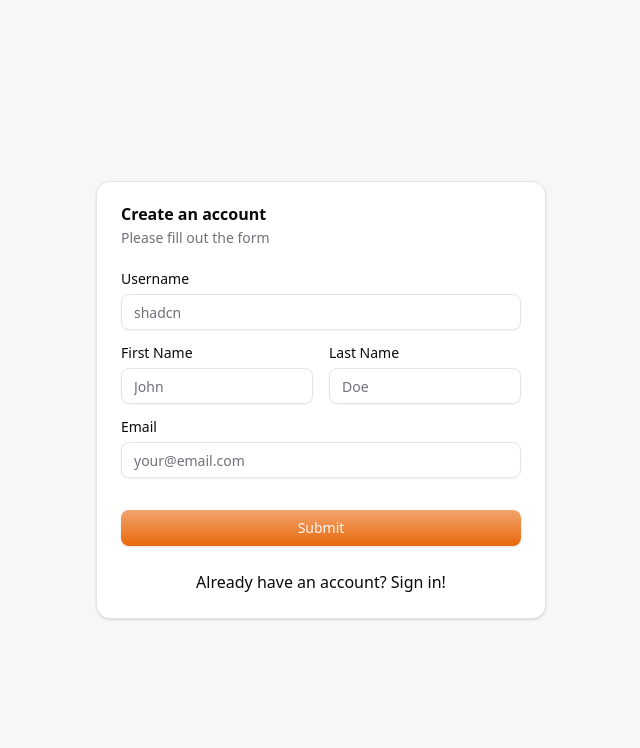
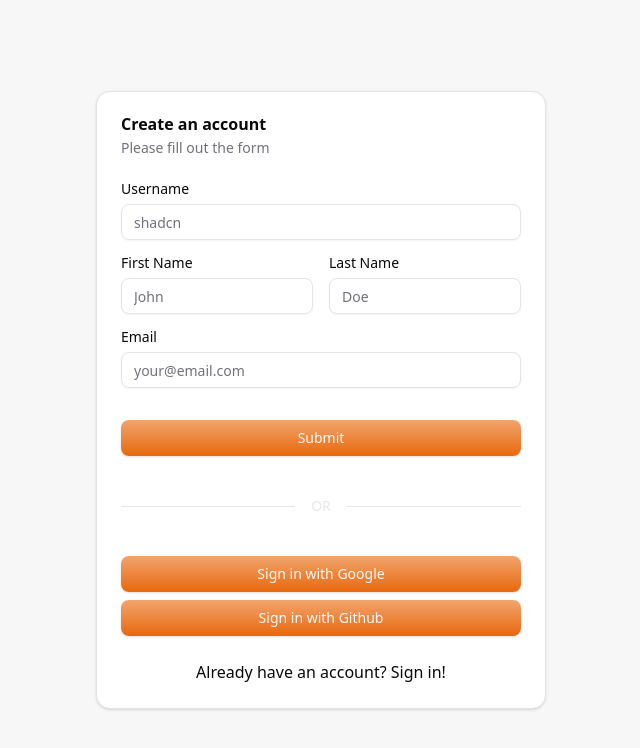
Before and after one commit to AmarMuric04/auth_template, a Next.js app: page /signup in a window 1280 px wide. Shown: the top 748 px of the page, without its empty margins (319-959 px from the left). Built offline with nearby package versions, Linux system fonts and the light colour scheme; no server answers.

Commit message:
Add OAuth buttons to the signup form; enhance user experience with alternative sign-in options

```diff
--- a/src/features/signup/form.tsx
+++ b/src/features/signup/form.tsx
@@ -1,5 +1,6 @@
 "use client";
 
+import OAuthButtons from "@/components/oauth-buttons";
 import { Button } from "@/components/ui/button";
 import {
   Card,
@@ -141,6 +142,12 @@ export default function SignUpForm(): React.JSX.Element {
           </CardFooter>
         </form>
       </Form>
+      <div className="flex items-center gap-4 my-4 px-6">
+        <div className="flex-1 h-px bg-accent" />
+        <span className="text-accent text-sm">OR</span>
+        <div className="flex-1 h-px bg-accent" />
+      </div>
+      <OAuthButtons />
       <p className="text-center">
         Already have an account? <Link href="/signin">Sign in!</Link>
       </p>
```
